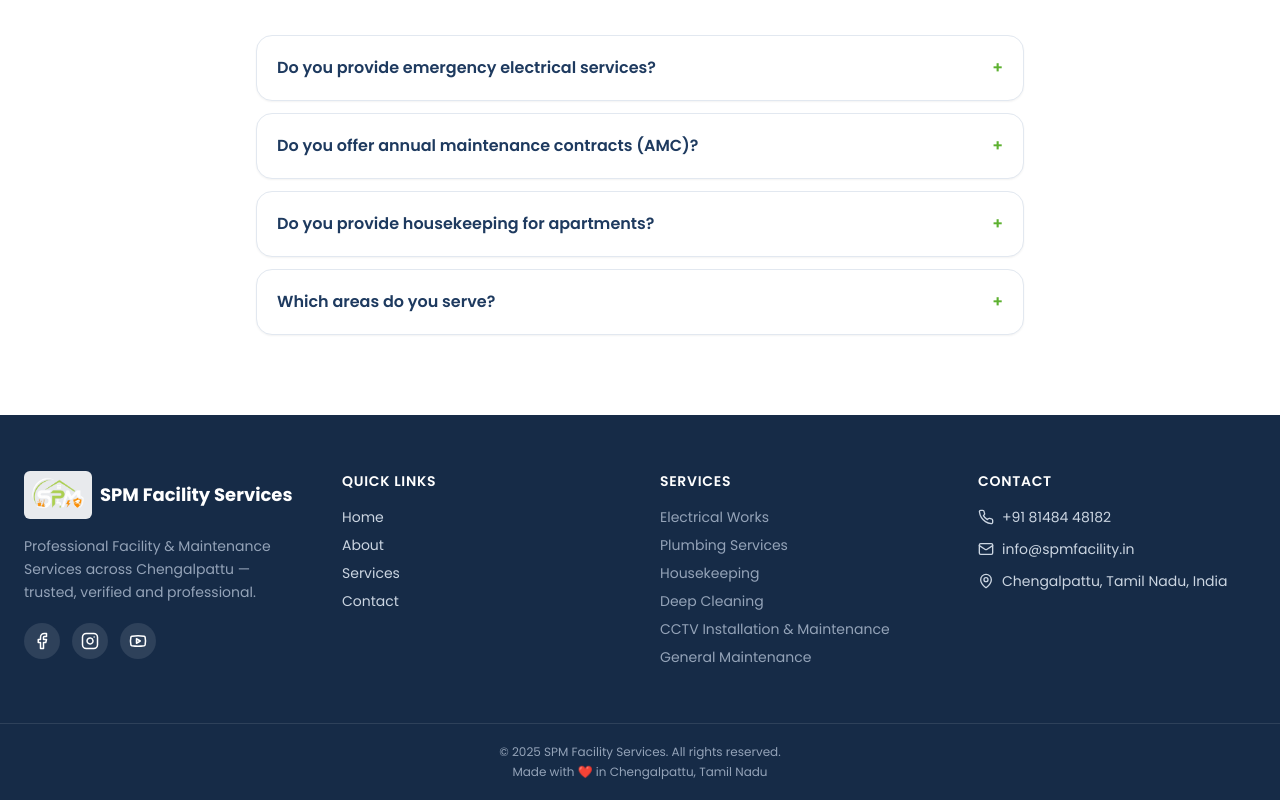
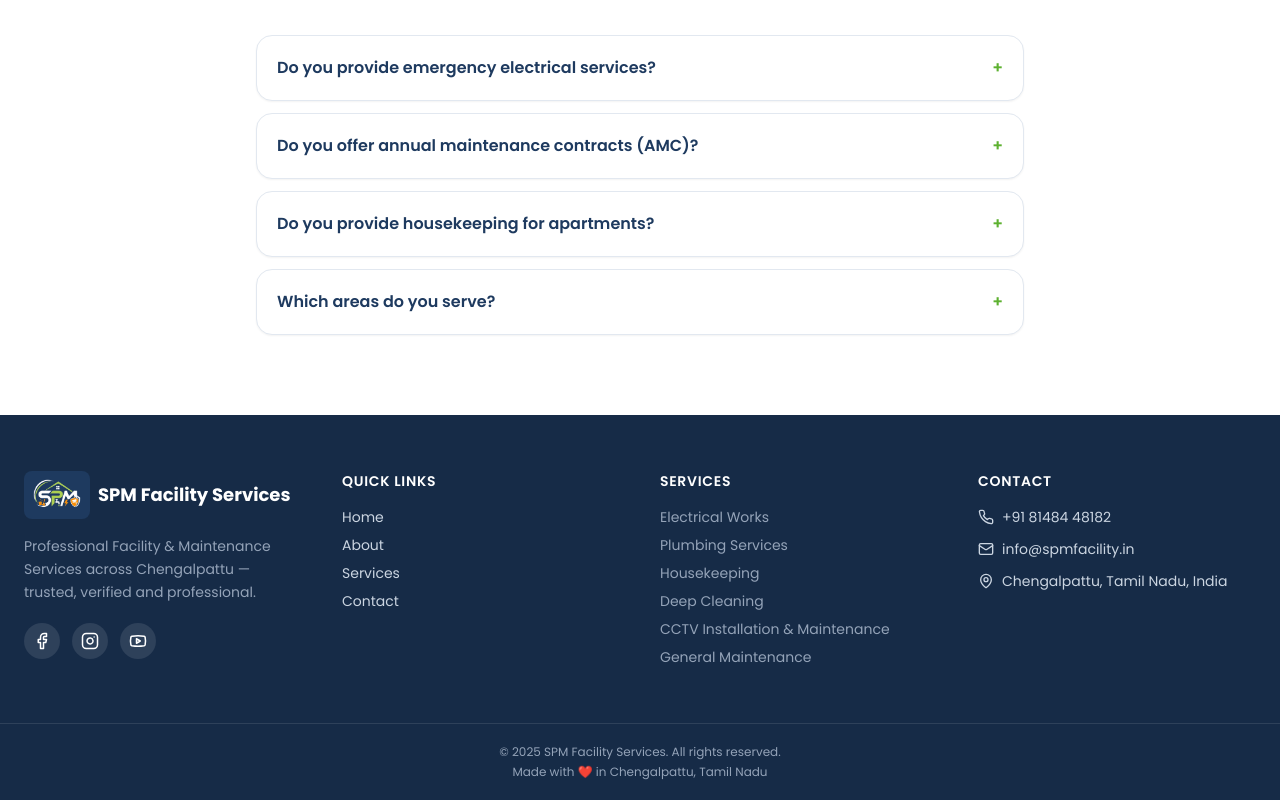
Before and after one commit to PrasanthLevelUp/spm_facility, a React (Vite) app: page /contact in a window 1280 px wide. Shown: the part 1075-1875 px from the top of the page. Built offline with nearby package versions, Linux system fonts and the light colour scheme.

Commit message:
logo changes

```diff
--- a/src/components/layout/Footer.tsx
+++ b/src/components/layout/Footer.tsx
@@ -19,7 +19,7 @@ export default function Footer() {
             <img
               src="/logo.png"
               alt="SPM Facility Services Logo"
-              className="h-12 w-auto rounded-md bg-white/90 p-1"
+              className="h-12 w-auto rounded-lg bg-navy p-1.5 overflow-hidden"
             />
             <span className="text-lg font-bold text-white">{company.name}</span>
           </div>
--- a/src/components/layout/Navbar.tsx
+++ b/src/components/layout/Navbar.tsx
@@ -13,7 +13,7 @@ export default function Navbar() {
           <img
             src="/logo.png"
             alt="SPM Facility Services Logo"
-            className="h-11 w-auto rounded-lg bg-navy p-1.5"
+            className="h-11 w-auto rounded-lg bg-navy p-1.5 overflow-hidden"
           />
           <span className="text-base font-bold leading-tight text-navy sm:text-lg">
             {company.name}
```
